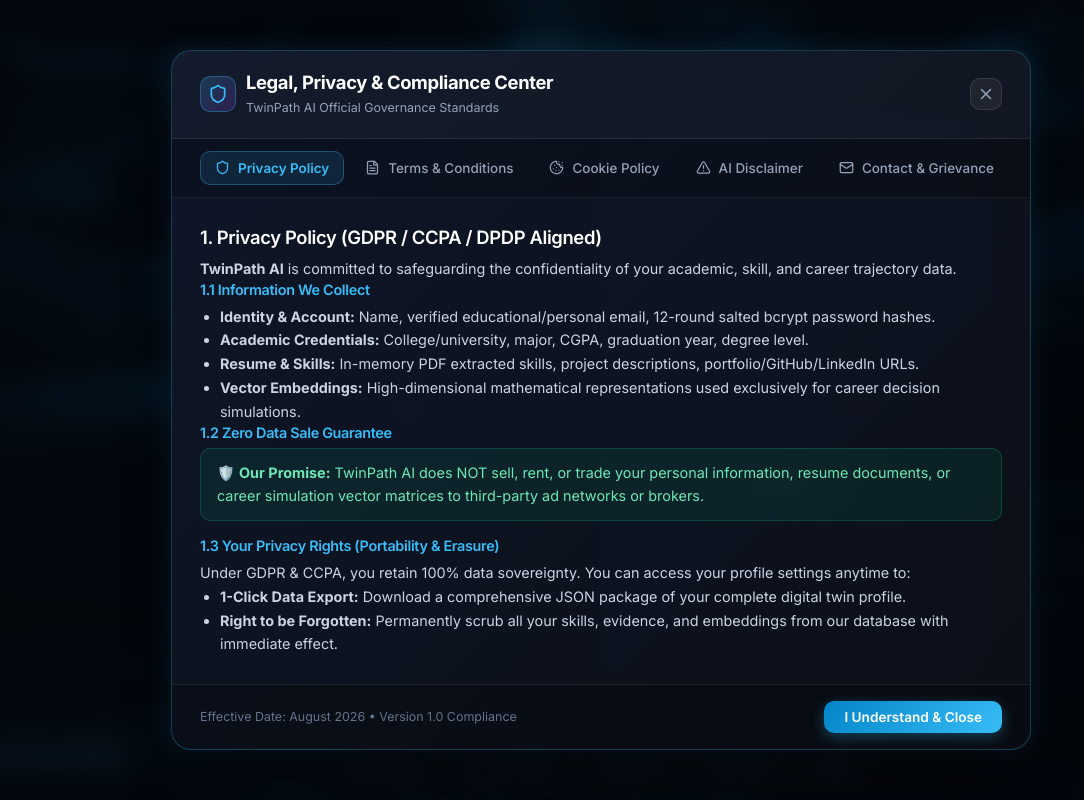
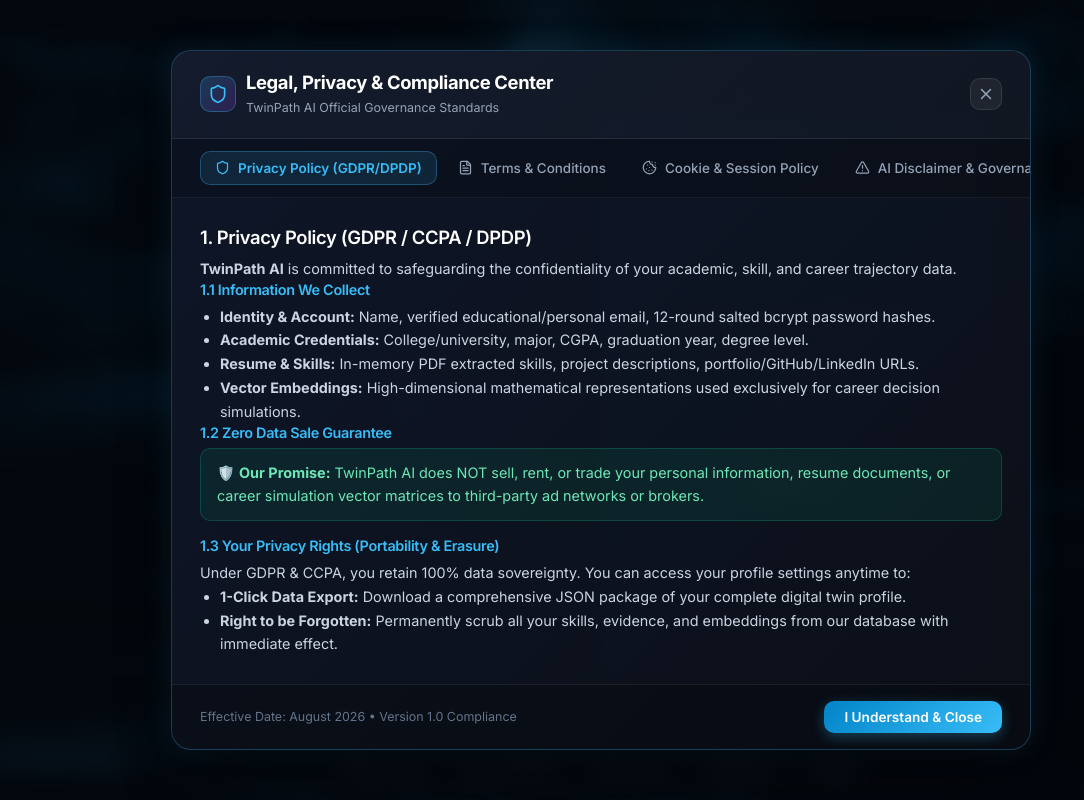
Before and after one commit to Reddy-vignesh/TwinPath-AI, a React (Vite) app in the folder frontend/: page /login in a window 1280 px wide. Both pictures are taken after a click on the button "Privacy Policy". Shown: the whole page, without its empty margins (39-1123 px from the left). Built offline with nearby package versions, Linux system fonts and the light colour scheme; no server answers.

Commit message:
feat: refine compliance tabs and add resume upload privacy notice in LegalModal.tsx

```diff
--- a/frontend/src/components/LegalModal.tsx
+++ b/frontend/src/components/LegalModal.tsx
@@ -127,11 +127,11 @@
           }}
         >
           {[
-            { id: 'privacy', label: 'Privacy Policy', icon: Shield },
+            { id: 'privacy', label: 'Privacy Policy (GDPR/DPDP)', icon: Shield },
             { id: 'terms', label: 'Terms & Conditions', icon: FileText },
-            { id: 'cookies', label: 'Cookie Policy', icon: Cookie },
-            { id: 'disclaimer', label: 'AI Disclaimer', icon: AlertTriangle },
-            { id: 'contact', label: 'Contact & Grievance', icon: Mail },
+            { id: 'cookies', label: 'Cookie & Session Policy', icon: Cookie },
+            { id: 'disclaimer', label: 'AI Disclaimer & Governance', icon: AlertTriangle },
+            { id: 'contact', label: 'Official Contact & Grievance', icon: Mail },
           ].map((tab) => {
             const Icon = tab.icon;
             const isActive = activeTab === tab.id;
@@ -175,7 +175,7 @@
         >
           {activeTab === 'privacy' && (
             <div>
-              <h3 style={{ color: '#fff', marginTop: 0, fontSize: '1.15rem' }}>1. Privacy Policy (GDPR / CCPA / DPDP Aligned)</h3>
+              <h3 style={{ color: '#fff', marginTop: 0, fontSize: '1.15rem' }}>1. Privacy Policy (GDPR / CCPA / DPDP)</h3>
               <p>
                 <strong>TwinPath AI</strong> is committed to safeguarding the confidentiality of your academic, skill, and career trajectory data.
               </p>
@@ -268,7 +268,7 @@
 
           {activeTab === 'disclaimer' && (
             <div>
-              <h3 style={{ color: '#fff', marginTop: 0, fontSize: '1.15rem' }}>4. AI Decision Intelligence Disclaimer</h3>
+              <h3 style={{ color: '#fff', marginTop: 0, fontSize: '1.15rem' }}>4. AI Disclaimer & Governance</h3>
               <div style={{ padding: '14px 18px', background: 'rgba(245, 158, 11, 0.1)', border: '1px solid rgba(245, 158, 11, 0.3)', borderRadius: '12px', color: '#fbbf24', marginBottom: '1.25rem' }}>
                 ⚠️ <strong>Important Career Simulation Advisory:</strong> TwinPath AI provides algorithmic decision intelligence, probabilistic career trajectories, and salary modeling based on statistical datasets and vector similarity.
               </div>
```
